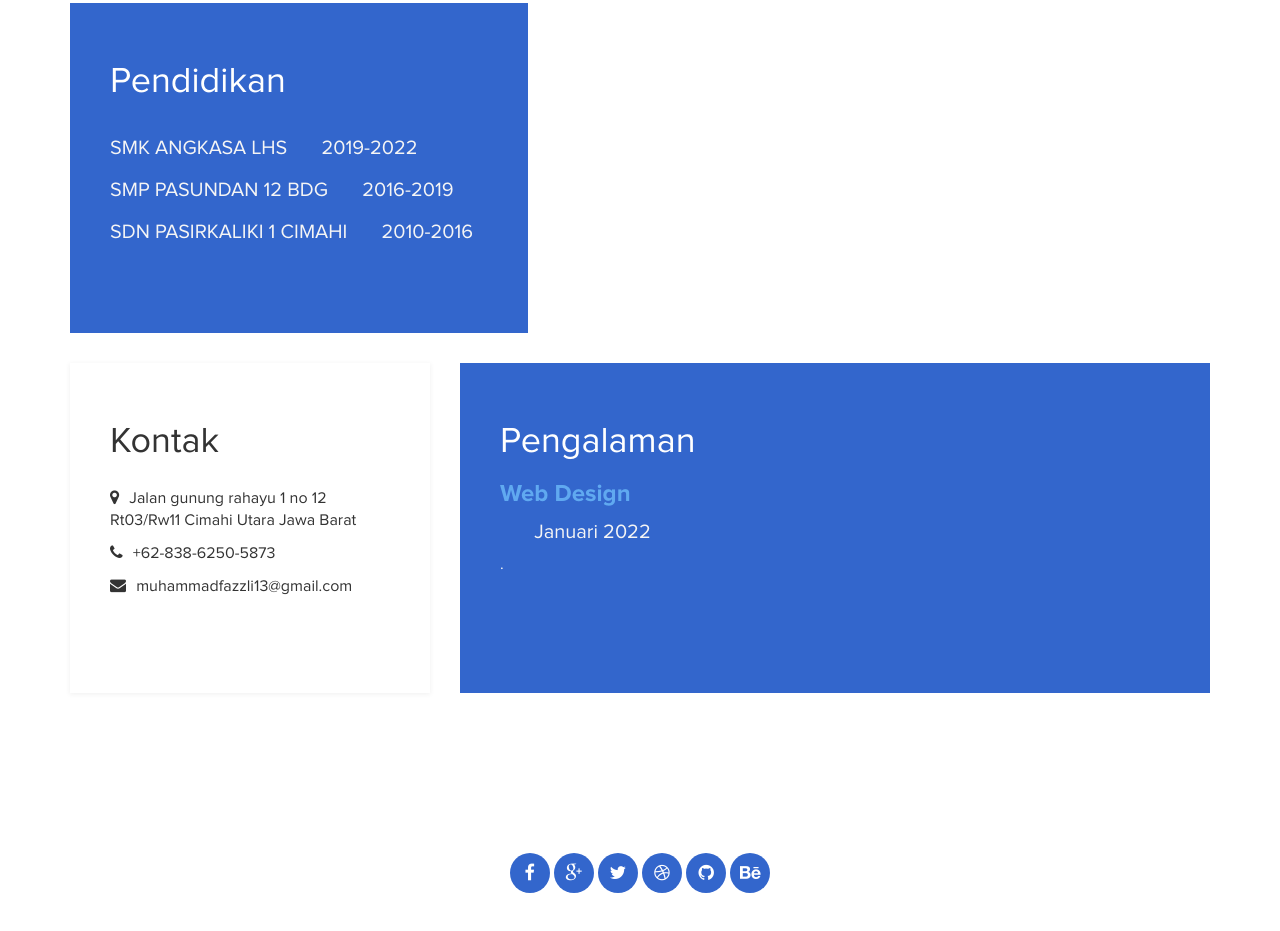
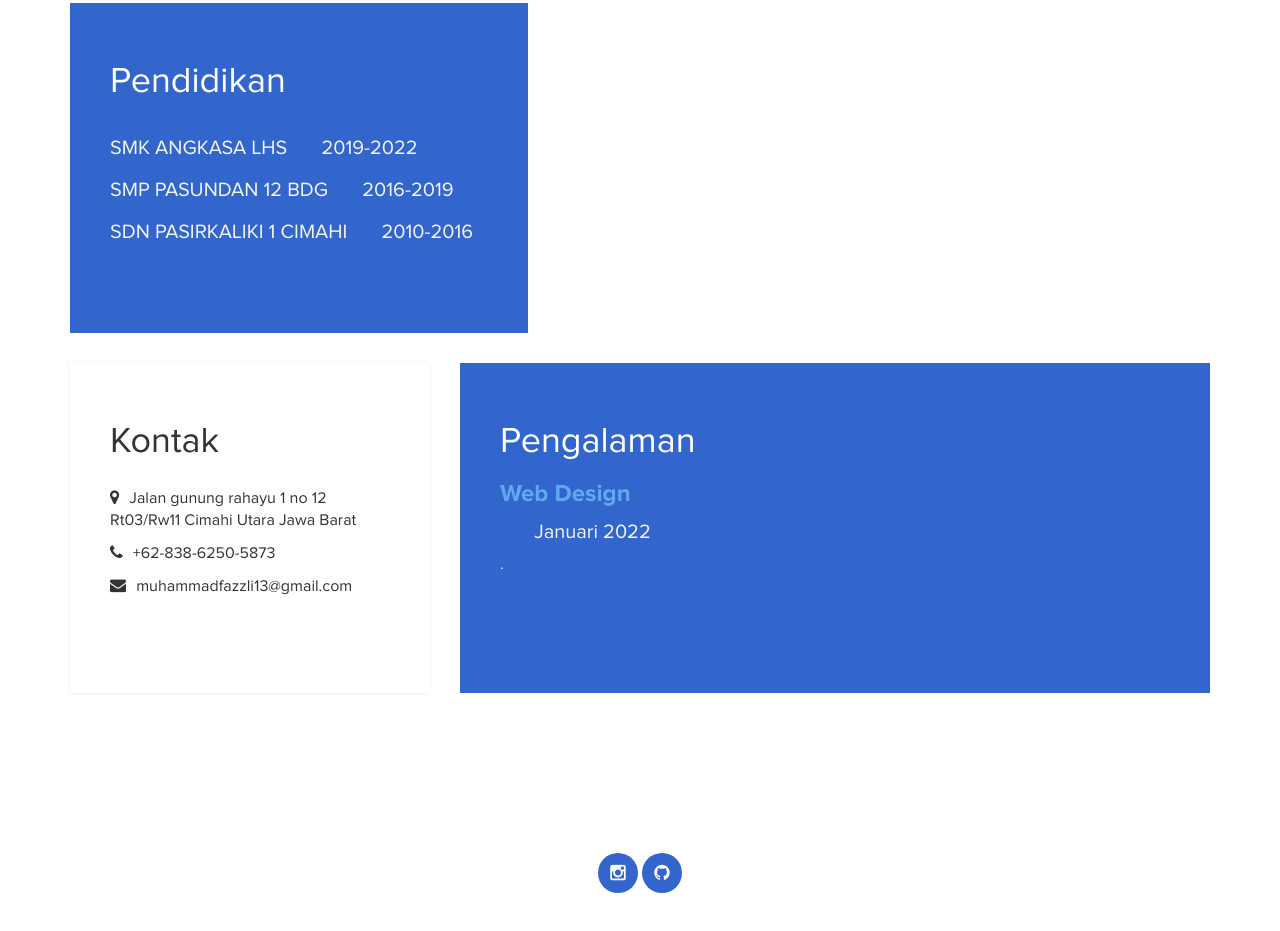
Before and after one commit to Fazzlihadian12/fazzlihadian12.github.io, a plain HTML site: page index.html in a window 1280 px wide. Shown: the part 1326-2257 px from the top of the page. Drawn offline with Linux system fonts and the light colour scheme.

Commit message:
Update index.html

```diff
--- a/index.html
+++ b/index.html
@@ -133,12 +133,8 @@ http://www.templatemo.com/tm-467-easy-profile
 			<div class="col-md-12 col-sm-12">
 				<p></p>
 				<ul class="social-icons">
-					<li><a href="#" class="fa fa-facebook"></a></li>
-                    <li><a href="#" class="fa fa-google-plus"></a></li>
-					<li><a href="#" class="fa fa-twitter"></a></li>
-					<li><a href="#" class="fa fa-dribbble"></a></li>
-					<li><a href="#" class="fa fa-github"></a></li>
-					<li><a href="#" class="fa fa-behance"></a></li>
+					<li><a href="https://www.instagram.com/fazzliaja" class="fa fa-instagram"></a></li>
+					<li><a href="https://github.com/Fazzlihadian12" class="fa fa-github"></a></li>
 				</ul>
 			</div>
 		</div>
```
